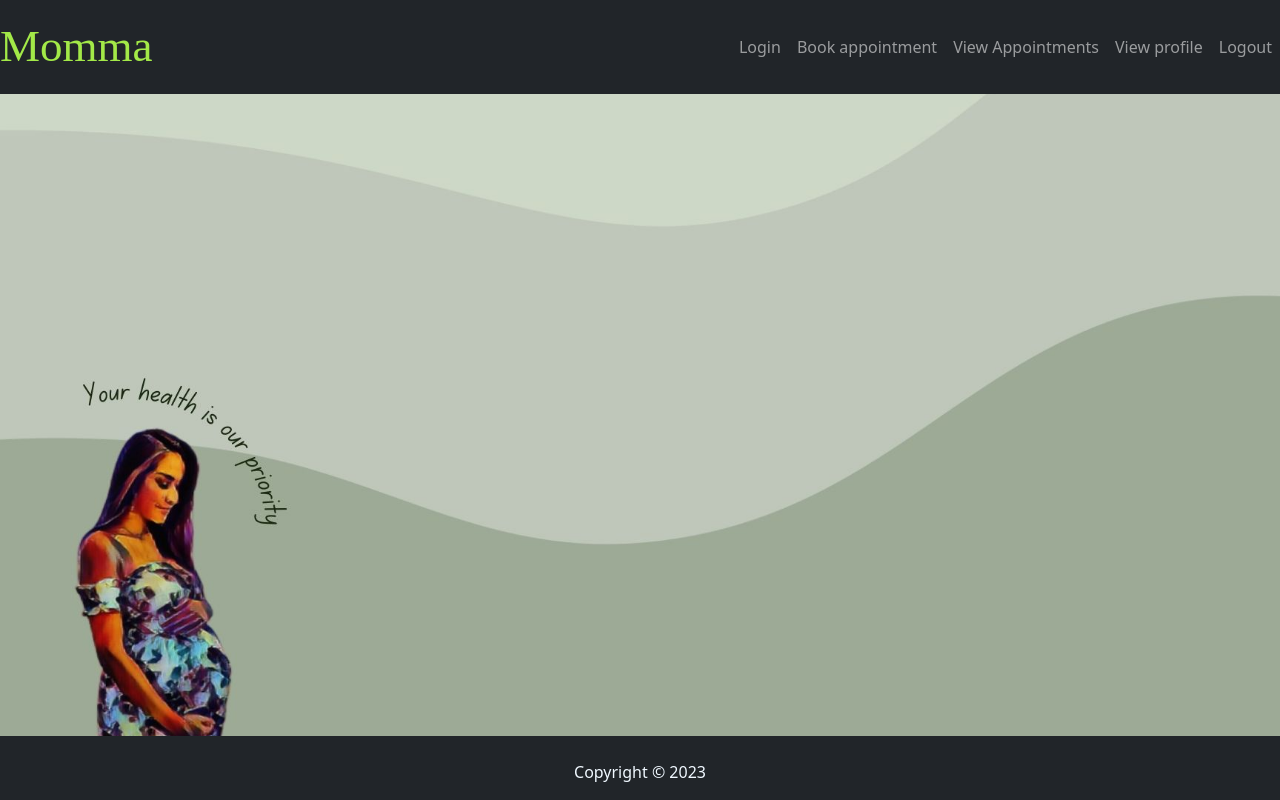
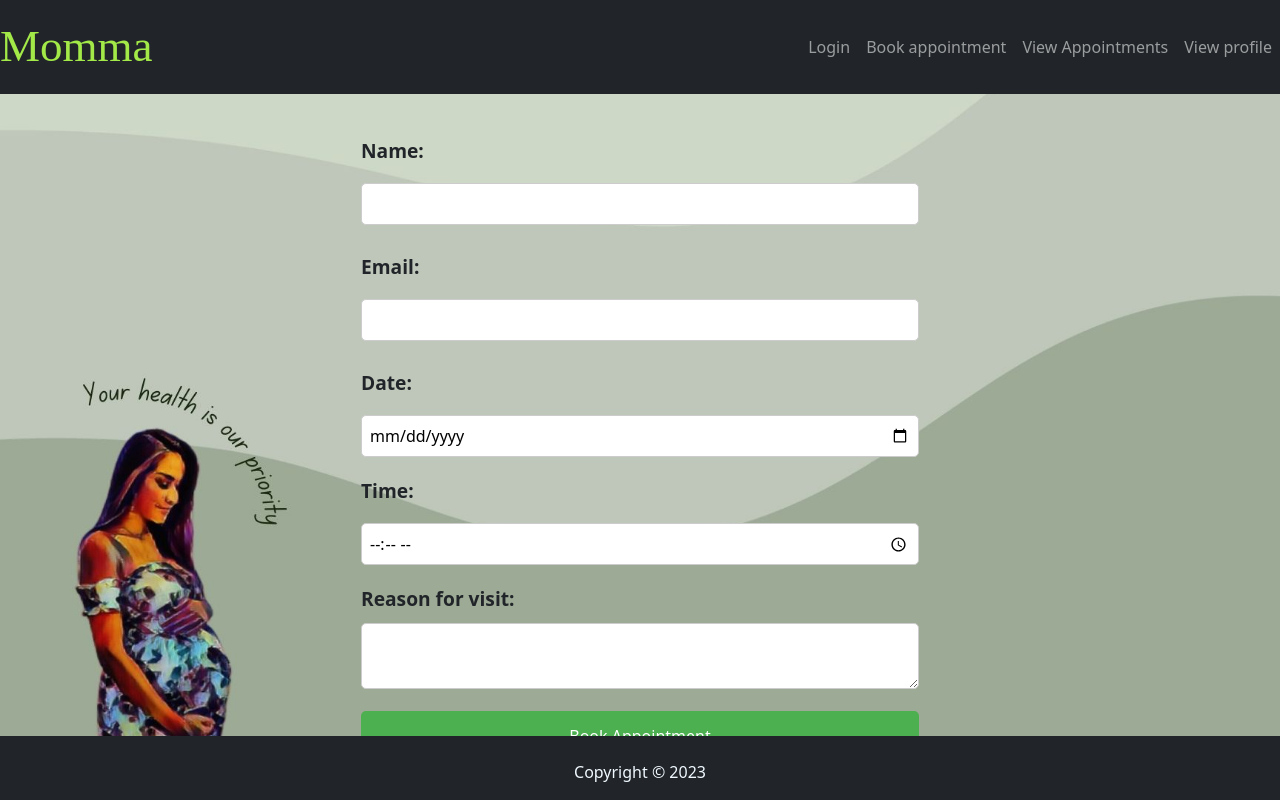
Before and after one commit to kelvin-kahuho/Momma-App---Flask, a Flask app: page /book in a window 1280 px wide. Run offline with Flask 2, Linux system fonts and the light colour scheme.

Commit message:
Created the Booking system algo

```diff
--- a/index/__init__.py
+++ b/index/__init__.py
@@ -11,10 +11,9 @@ db = SQLAlchemy(app)
 app.config['SECRET_KEY'] = '788d5501a3787d2ddfe537f2f40239f3'
 
 
-from index.models import User, Doctor, Appointment
+from index.models import User, Appointment
 admin = Admin(app, name='Admin Interface')
 admin.add_view(ModelView(User, db.session))
-admin.add_view(ModelView(Doctor, db.session))
 admin.add_view(ModelView(Appointment, db.session))
 
 
--- a/index/routes.py
+++ b/index/routes.py
@@ -2,17 +2,7 @@ from flask import render_template, request, session, redirect, url_for
 from index import app, admin, db
 from index.models import User, Appointment
 
-#Function to check if user is logged in
 
-def check_authentication():
-    if not session.get("logged_in"):
-        return redirect(url_for("log_in"))
-
-
-@app.route("/")
-def home():
-    check_authentication()
-    return render_template("home.html")
 
 @app.route("/register",methods=['GET', 'POST'])
 def register():
@@ -22,11 +12,11 @@ def register():
         password = request.form["password"]
         # validate input
         if not username or not email or not password:
-            error = "All fields are required"
+            error = "All fields are required!"
             return render_template("signup.html", error=error)
         # check if user exists
         if User.query.filter_by(username=username).first() or User.query.filter_by(email=email).first():
-            error = "Username or email already exists"
+            error = "Username or email already exists!"
             return render_template("register.html", error=error)
         # create new user
         new_user = User(username=username, email=email, password=password)
@@ -51,7 +41,7 @@ def log_in():
             session["username"] = user.username
             return redirect(url_for("home"))
         else:
-            error = "Invalid username or password"
+            error = "Invalid username or password!"
             return render_template("login.html", error=error)
     else:
         return render_template("login.html")
@@ -62,20 +52,62 @@ def logout():
     return redirect(url_for("log_in"))
 
 
+#Function to check if user is logged in
+
+def check_authentication():
+    if not session.get("logged_in"):
+        return redirect(url_for("log_in"))
+
+
+@app.route("/")
+def home():
+    username = session['username']
+    return render_template("home.html", username=username)
+
+
+
 @app.route("/book", methods=['GET', 'POST'])
 def book_appointment():
     check_authentication()
-    return render_template("book_appointment.html")
+    if request.method == 'POST':
+        name = request.form['name']
+        email = request.form['email']
+        date = request.form['date']
+        time = request.form['time']
+        message = request.form['message']
+        username = session['username']
+        user = User.query.filter_by(username=username).first()
+        appointment = Appointment(name=name, email=email, date=date, time=time, message=message, user_id=user.id)
+
+        try:
+            db.session.add(appointment)
+            db.session.commit()
+            return redirect('/success')
+        except:
+            return 'There was an issue booking your appointment'
+
+    else:
+        return render_template("book_appointment.html")
+
+@app.route('/success')
+def success():
+    return 'Appointment booked successfully!'
+
 
 @app.route("/view")
 def view_appointment():
     check_authentication()
-    return render_template("view_appointments.html")
+    username = session['username']
+    user = User.query.filter_by(username=username).first()
+    appointments = Appointment.query.filter_by(user_id=user.id)
+    return render_template("view_appointments.html", appointments)
 
 @app.route("/profile")
 def view_profile():
     check_authentication()
-    return render_template("profile.html")
+    username = session['username']
+    user = User.query.filter_by(username=username).first()
+    return render_template("profile.html", user)
 
 @app.route('/admin')
 def admin_panel():
--- a/index/static/css/static.css
+++ b/index/static/css/static.css
@@ -75,3 +75,77 @@ input[type="submit"] {
     margin-top: 10px;
     text-align: center;
 }
+
+.logout-button {
+    background-color: #4CAF50; /* Green background */
+    color: white; /* White text */
+    padding: 14px 20px; /* Some padding */
+    margin: 8px 0; /* Add some margin */
+    border: none; /* Remove border */
+    cursor: pointer; /* Add a pointer cursor on hover */
+    font-size: 18px; /* Increase font size */
+}
+
+.logout-button:hover {
+    background-color: #3e8e41; /* Darken background on hover */
+}
+
+form {
+    width: 50%;
+    margin: 0 auto;
+}
+
+label {
+    font-size: 1.2em;
+    font-weight: bold;
+    margin-top: 1em;
+    display: block;
+}
+
+input[type="text"], input[type="email"], input[type="date"], input[type="time"], textarea {
+    width: 100%;
+    padding: 0.5em;
+    margin-top: 0.5em;
+    border-radius: 5px;
+    border: 1px solid #ccc;
+}
+
+input[type="submit"] {
+    background-color: #4CAF50;
+    color: white;
+    padding: 0.8em 1.2em;
+    margin-top: 1em;
+    border: none;
+    border-radius: 5px;
+    cursor: pointer;
+}
+
+input[type="submit"]:hover {
+    background-color: #45a049;
+}
+
+.error {
+    color: red;
+    font-size: 0.8em;
+    margin-top: 0.5em;
+}
+
+table {
+    width: 100%;
+    border-collapse: collapse;
+}
+
+th, td {
+    border: 1px solid #dddddd;
+    padding: 8px;
+    text-align: left;
+}
+
+th {
+    background-color: #f2f2f2;
+    font-weight: bold;
+}
+
+tr:nth-child(even) {
+    background-color: #f2f2f2;
+}
--- a/index/templates/book_appointment.html
+++ b/index/templates/book_appointment.html
@@ -1,6 +1,24 @@
 {% extends 'main.html' %}
 {% block content %}
 <div class="content-section">
+    <form action="{{ url_for('book_appointment') }}" method="POST">
+        <label for="name">Name:</label>
+        <input type="text" id="name" name="name" required>
+
+        <label for="email">Email:</label>
+        <input type="email" id="email" name="email" required>
+
+        <label for="date">Date:</label>
+        <input type="date" id="date" name="date" required>
+
+        <label for="time">Time:</label>
+        <input type="time" id="time" name="time" required>
+
+        <label for="reason">Reason for visit:</label>
+        <textarea id="reason" name="reason" required></textarea>
+
+        <input type="submit" value="Book Appointment">
+    </form>
 
 </div>
 {% endblock content %}
--- a/index/templates/home.html
+++ b/index/templates/home.html
@@ -1,5 +1,6 @@
 {% extends 'main.html' %}
 {% block content %}
+<h1>Welcome {{username}}!</h1>
 <div class="essay">
     <h1>Pregnancy Education</h1>
     <br>
--- a/index/templates/login.html
+++ b/index/templates/login.html
@@ -1,6 +1,6 @@
 {% extends 'main.html' %}
 {% block content %}
-<p class="error">{{error}}!</p>
+<p class="error">{{error}}</p>
 <div class="content-section form">
     <form action="{{ url_for('log_in') }}" method="post">
         <label for="username">Username:</label>
--- a/index/templates/main.html
+++ b/index/templates/main.html
@@ -35,14 +35,6 @@
         <li class="nav-item">
           <a class="nav-link" href="{{ url_for('view_profile') }}">View profile</a>
         </li>
-        <li class="nav-item">
-          <a class="nav-link" href="{{ url_for('logout') }}">Logout</a>
-        </li>
-        <!--
-        <form class="">
-          <input class="mr-sm-2" type="search" placeholder="Search" aria-label="Search">
-          <button class="btn btn-success" type="submit">Search</button>
-        </form> -->
       </ul>
     </div>
   </nav>
--- a/index/templates/register.html
+++ b/index/templates/register.html
@@ -1,6 +1,6 @@
 {% extends 'main.html' %}
 {% block content %}
-<p class="error">{{error}}!</p>
+<p class="error">{{error}}</p>
 <div class="content-section form">
     <form action="{{ url_for('register') }}" method="post">
         <label for="username">Username:</label>
```
Also changed, not shown: index/models.py (+10 -14 lines), index/templates/profile.html (+31 -1 lines), index/templates/view_appointments.html (+22 -1 lines), index/site.db, index/static/js/handler.js (added).
